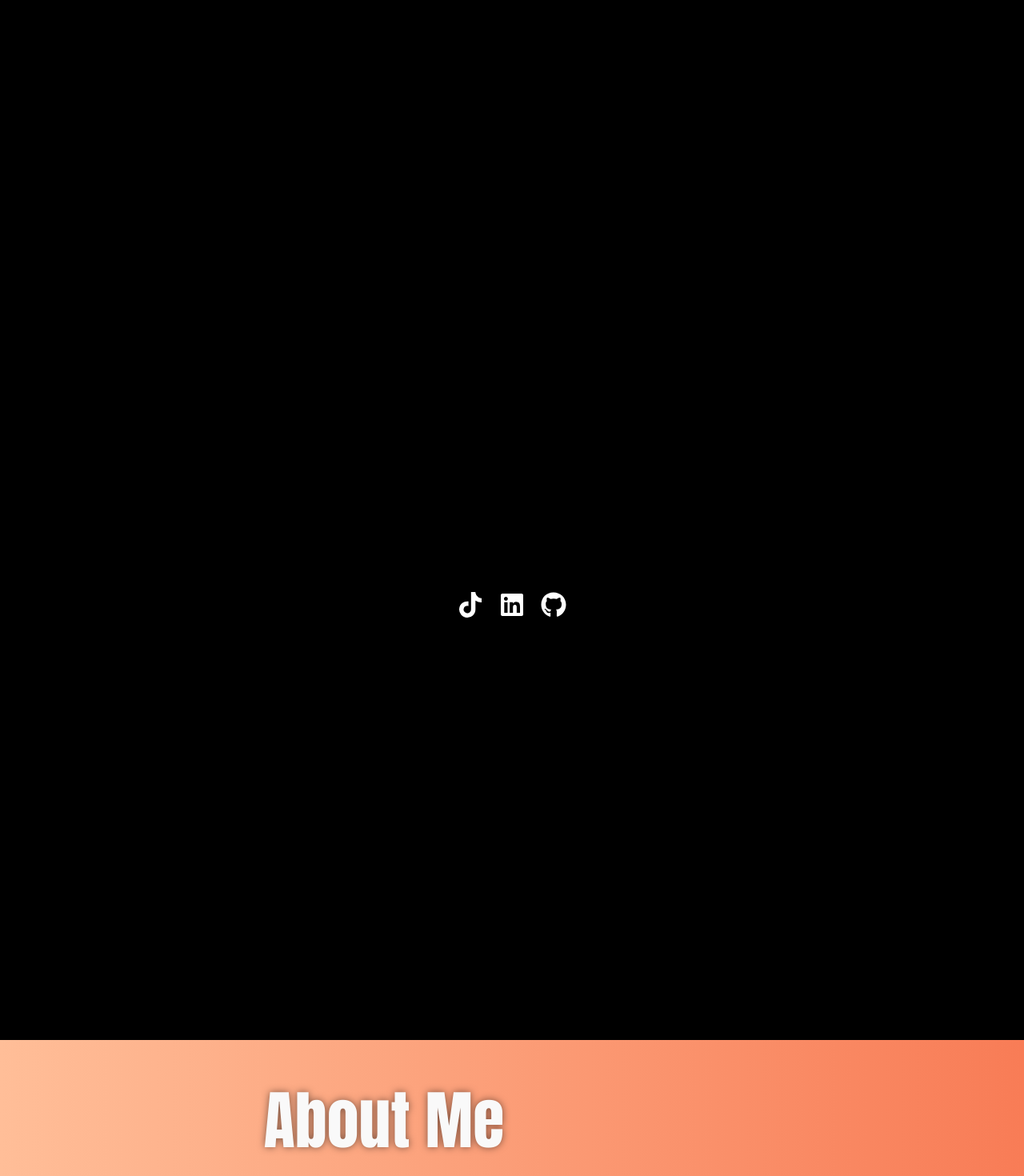
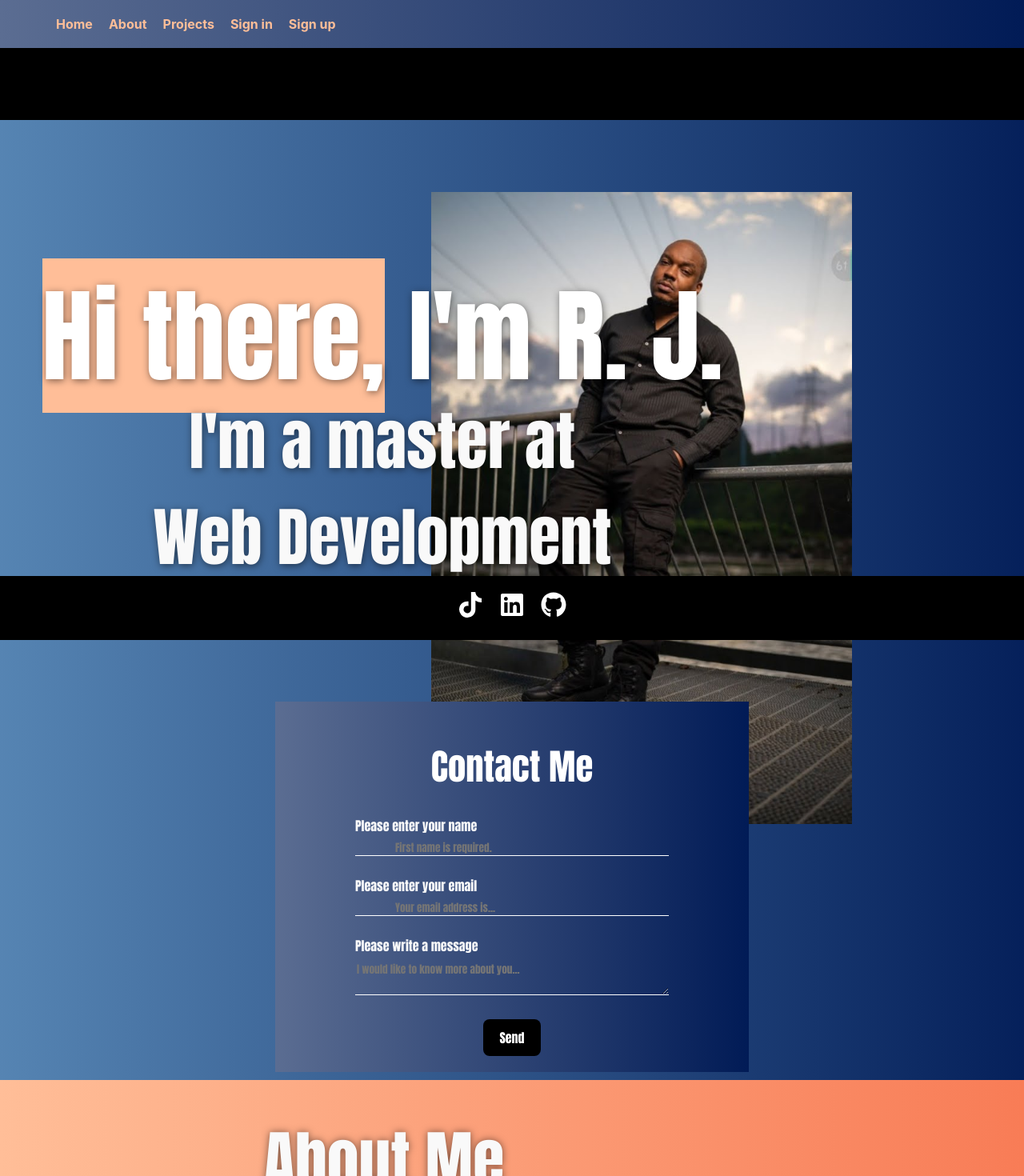
Before and after one commit to rjmoor/gnu.rj.portfolio, a React (Vite) app: page / in a window 1280 px wide. Shown: the top 1470 px of the page at 80% size. Built offline with nearby package versions, Linux system fonts and the light colour scheme.

Commit message:
Fixed z-index bug

```diff
--- a/src/components/styles/form.css
+++ b/src/components/styles/form.css
@@ -10,7 +10,7 @@
 .container {
   position: relative;
   width:100vw;
-  height: 100px;
+  height: 150px;
   top: 60px;
   text-align: center;
   font-weight: 600;
--- a/src/components/styles/welcomeMaster.css
+++ b/src/components/styles/welcomeMaster.css
@@ -44,7 +44,7 @@ a:hover {
     animation: gradientAnimation 15s ease infinite;
     position: relative;
     overflow: hidden;
-    z-index: -100;
+    z-index: 0;
 }
 
 /* Hero Section Styles */
@@ -116,7 +116,7 @@ a:hover {
     /* grid-area: 'form'; */
     grid-column: 2 / 4;
     grid-row: 2 / 3;
-    z-index: 2;
+    z-index: 3;
     margin-top: 50px;
 }
 .contact-form {
@@ -132,7 +132,7 @@ a:hover {
     /* border-radius: 5px; */
     /* Adjust width as needed */
     /* width: 40%; */
-    z-index: 1;
+    z-index: 2;
 }
 .contact-form h1 {
     font-size: 3.5vw;
```
